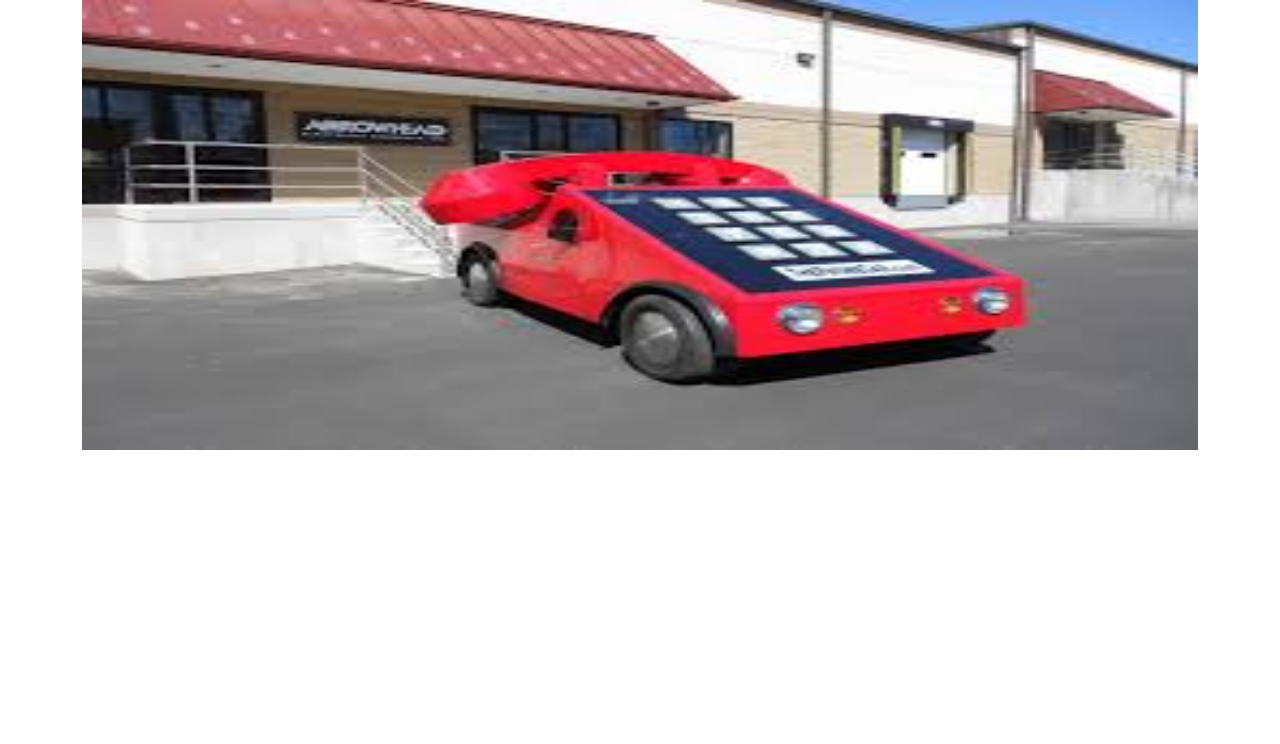
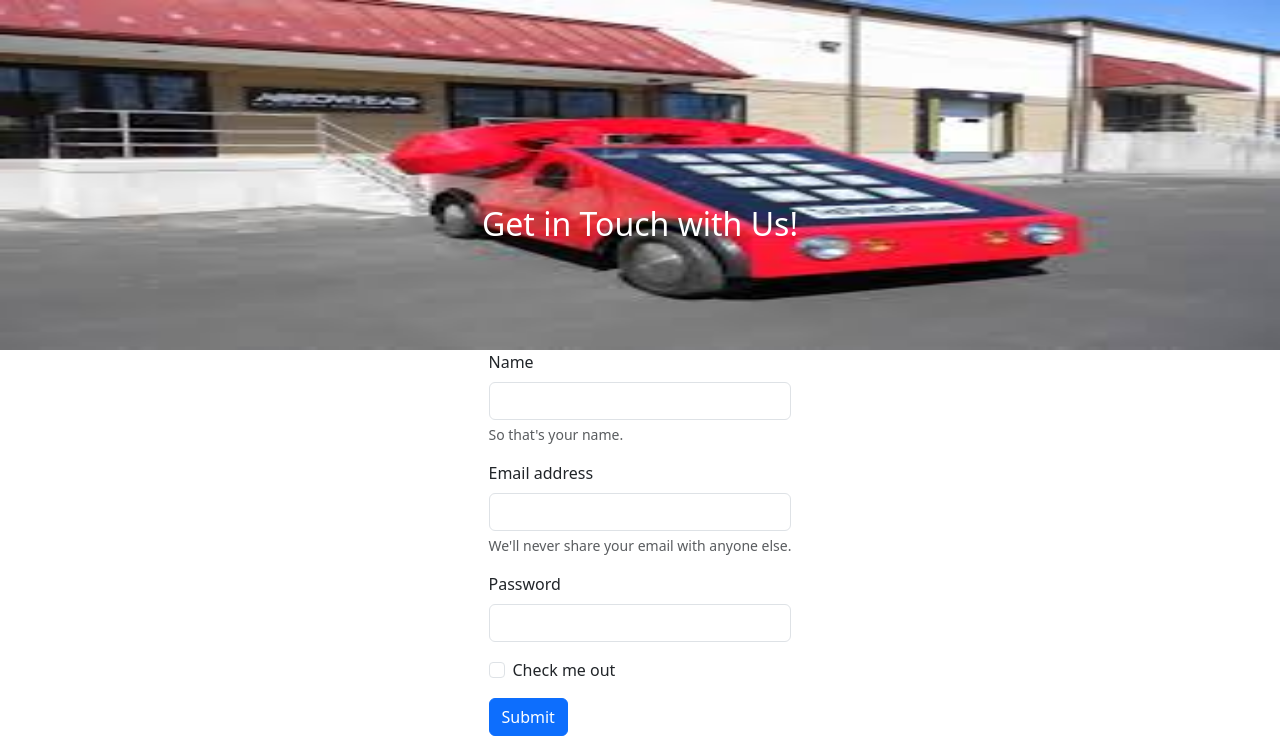
Before and after one commit to Bilal-2099/First_Django, a Django app: page /contact in a window 1280 px wide. Shown: the part 56-800 px from the top of the page. Run offline with Django 5.2, Linux system fonts and the light colour scheme.

Commit message:
Make Contact Form

```diff
--- a/templates/contact.html
+++ b/templates/contact.html
@@ -6,7 +6,37 @@ Contact
 {% endblock title %}
 
 {% block body %}
-<div class="container">
-    <img src="{% static 'Phone car.jpg' %}" class="d-block w-100" height="450" alt="Contact Us">
+<div class="container-fluid px-0">
+    <img src="{% static 'Phone car.jpg' %}" class="d-block w-100" height="350" alt="Contact Us">
+    <h2 style="
+        position: absolute;
+        top: 35%;
+        left: 50%;
+        transform: translate(-50%, -50%);
+        color: white;
+    "> Get in Touch with Us!</h2>
+</div>
+<div class="d-flex justify-content-center align-items-center">
+<form>
+  <div class="mb-3">
+    <label for="Name" class="form-label">Name</label>
+    <input type="text" class="form-control" id="Name" aria-describedby="Name">
+    <div id="name" name="User" class="form-text">So that's your name.</div>
+  </div>
+  <div class="mb-3">
+    <label for="exampleInputEmail1" class="form-label">Email address</label>
+    <input type="email" class="form-control" id="exampleInputEmail1" name="email" aria-describedby="emailHelp">
+    <div id="emailHelp" class="form-text">We'll never share your email with anyone else.</div>
+  </div>
+  <div class="mb-3">
+    <label for="exampleInputPassword1" class="form-label">Password</label>
+    <input type="password" class="form-control" id="exampleInputPassword1" name="password">
+  </div>
+  <div class="mb-3 form-check">
+    <input type="checkbox" class="form-check-input" id="exampleCheck1">
+    <label class="form-check-label" for="exampleCheck1">Check me out</label>
+  </div>
+  <button type="submit" class="btn btn-primary">Submit</button>
+</form>
 </div>
 {% endblock body %}
--- a/templates/index.html
+++ b/templates/index.html
@@ -62,7 +62,7 @@ Home
 
 
 <!-- Card Grid Section -->
-<div class="row row-cols-1 row-cols-sm-2 row-cols-md-3 g-3" style="background-color: #031b4f; padding: 20px;">
+<div class="row row-cols-1 row-cols-sm-2 row-cols-md-3 g-3" style="background-color: #031b4f; padding: 20px; margin: 0 auto;">
 
     <!-- Card 1 -->
     <div class="col">
```
